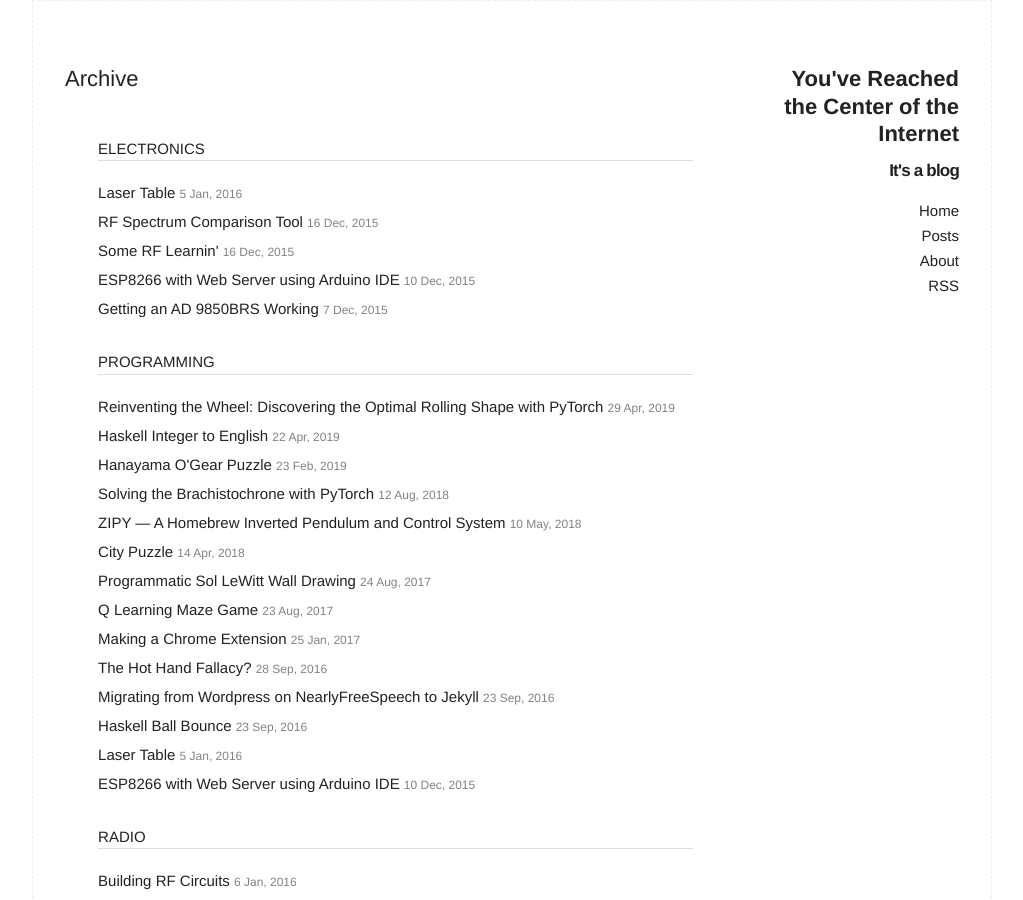
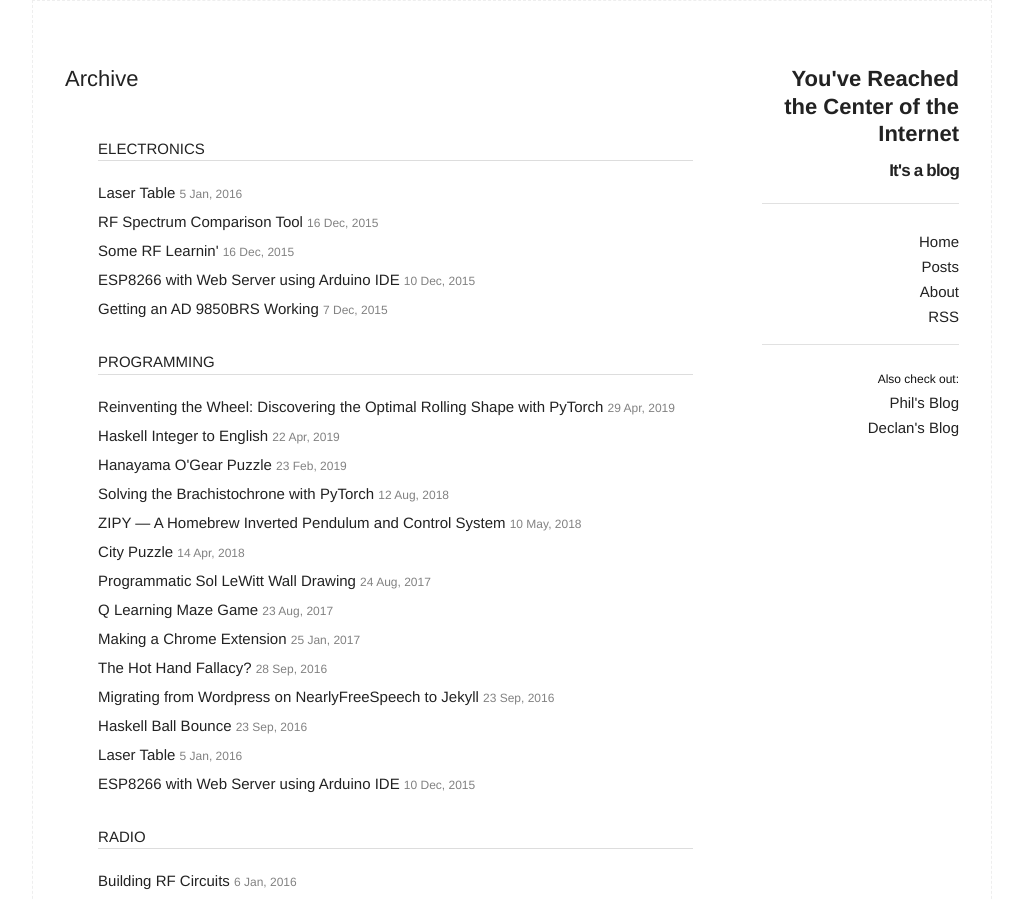
Before and after one commit to ishmandoo/ishmandoo.github.io, a Jekyll site: the page built from archive.html, in a window 1280 px wide and 900 px high. Shown: the whole window, without its empty margins (128-1151 px from the left). Built offline with Jekyll 4.4.1, drawn with Linux system fonts in a browser that asks for light colours.

Commit message:
added links to friends

```diff
--- a/_includes/header.html
+++ b/_includes/header.html
@@ -14,7 +14,7 @@
         </svg>
     </label>
     <input type="checkbox" id="menu-toggle">
-
+    <hr>
     <div class="site-nav">
       <nav>
         <ul class="page-link">
@@ -22,6 +22,10 @@
           <li><a href="{{ "/archive" | prepend: site.baseurl }}">Posts</a></li>
           <li><a href="{{ "/about" | prepend: site.baseurl }}">About</a></li>
           <li><a href="{{ "/feed.xml" | prepend: site.baseurl }}">RSS</a></li>
+          <hr>
+          <li><small>Also check out:</small></li>
+          <li><a href="http://www.philipzucker.com">Phil's Blog</a></li>
+          <li><a href="http://www.declanoller.com">Declan's Blog</a></li>
         </ul>
       </nav>
     </div>
```
Also changed, not shown: about.md (+5 -3 lines), 2 other files.
